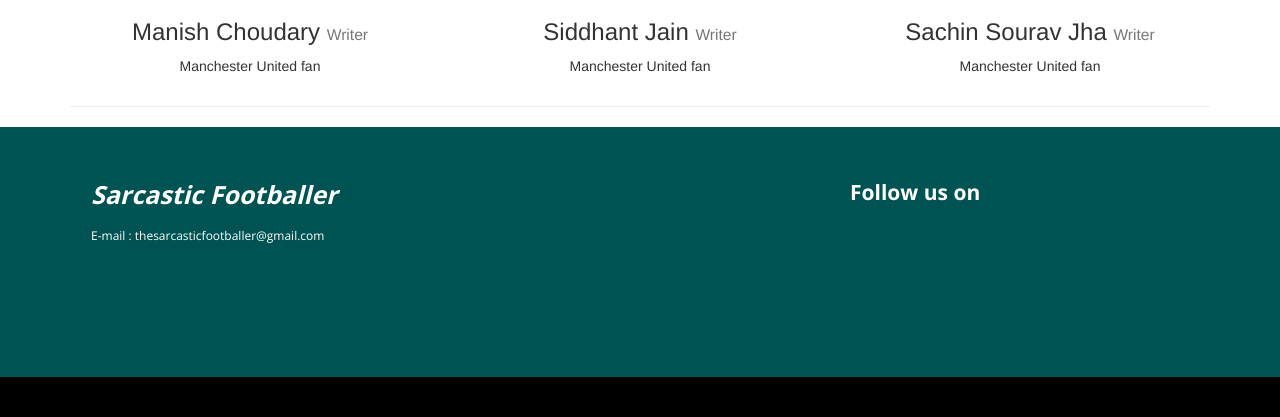
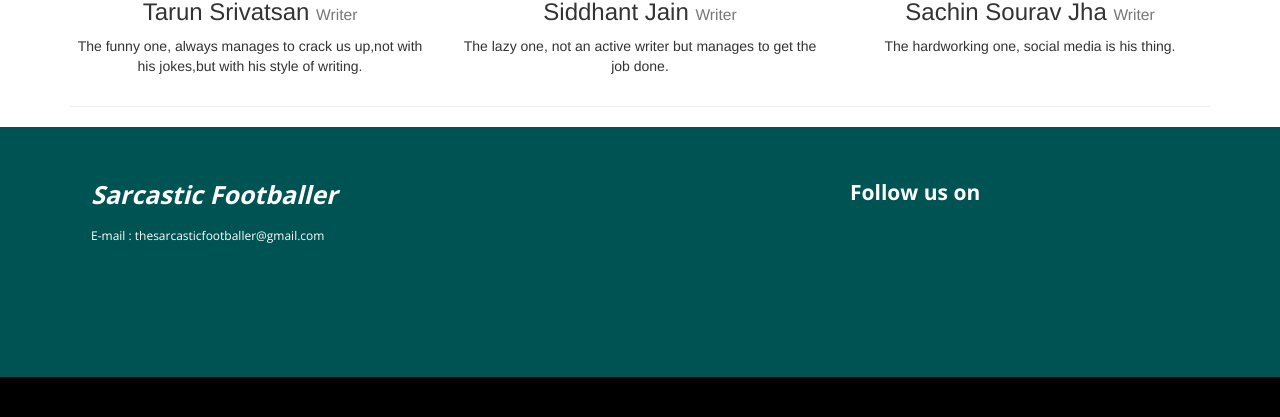
Before and after one commit to thesarcasticfootballer/counter-attack-football, a Python web app: template templates/aboutus.html in a window 1280 px wide. Shown: the part 911-1328 px from the top of the page. Run offline with Jinja, Linux system fonts and the light colour scheme; the template is opened without the code that fills it, so the values that code supplies are empty.

Commit message:
aboutpagefinish

```diff
--- a/templates/aboutus.html
+++ b/templates/aboutus.html
@@ -19,9 +19,9 @@
         <div class="row">
             <div class="col-lg-12">
                 <h1 class="page-header">About Us
-                    <small>It's Nice to Meet You!</small>
+                    <small>Bonjour!</small>
                 </h1>
-                <p>Lorem ipsum dolor sit amet, consectetur adipisicing elit. Sint, explicabo dolores ipsam aliquam inventore corrupti eveniet quisquam quod totam laudantium repudiandae obcaecati ea consectetur debitis velit facere nisi expedita vel?</p>
+               <h4> <p>A group of football trying to communicate to tthe world in their favorite language  Sarcasm</p></h4>
             </div>
         </div>
 
@@ -35,63 +35,72 @@
                 <h3>Rahul Kamath
                     <small>Developer/Writer</small>
                 </h3>
-                <p>Arsenal fan</p>
+                <p>The responsible one,cometh the hour kamath the man.
+</p>
             </div>
             <div class="col-lg-4 col-sm-6 text-center">
                 <img class="img-circle img-responsive img-center" src="http://res.cloudinary.com/the-sarcastic-footballer/image/upload/v1484305518/theja_pr79hr.jpg" alt="">
                 <h3>Sree Theja
                     <small>Developer</small>
                 </h3>
-                <p>Manchester United fan</p>
+                <p>The  geeky one , backend developer.
+</p>
             </div>
             <div class="col-lg-4 col-sm-6 text-center">
                 <img class="img-circle img-responsive img-center" src="http://res.cloudinary.com/the-sarcastic-footballer/image/upload/v1484305410/hari_ky0wwx.jpg" alt="">
                 <h3>Hari A
                     <small>Developer/Writer</small>
                 </h3>
-                <p>Liverpool fan</p>
+                <p>The yolo one, he never walks alone.
+</p>
             </div>
             <div class="col-lg-4 col-sm-6 text-center">
                 <img class="img-circle img-responsive img-center" src="http://res.cloudinary.com/the-sarcastic-footballer/image/upload/c_scale,h_800,w_800/v1484305518/sameer_itrxee.jpg" alt="">
                 <h3>Sameer Pasha
                     <small>Developer</small>
                 </h3>
-                <p>Chelsea fan</p>
+                <p>The foodie, eat sleep and repeat
+</p>
+            </div>
+            <div class="col-lg-4 col-sm-6 text-center">
+                <img class="img-circle img-responsive img-center" src="http://res.cloudinary.com/the-sarcastic-footballer/image/upload/v1484305410/c46bebf5-1a46-401f-9f99-d4c7ab9810c8_fv5fru.jpg" alt="">
+                <h3>Manish Choudary
+                    <small>Writer</small>
+                </h3>
+                <p>The creative one, adds a trendy spin to everything.
+
+</p>
+            </div>
+            <div class="col-lg-4 col-sm-6 text-center">
+                <img class="img-circle img-responsive img-center" src="http://res.cloudinary.com/the-sarcastic-footballer/image/upload/v1484305829/anuj_eq0arb.jpg" alt="">
+                <h3>Anuj Iyer
+                    <small>Writer</small>
+                </h3>
+                <p>The small one food is love food is life
+</p>
             </div>
             <div class="col-lg-4 col-sm-6 text-center">
                 <img class="img-circle img-responsive img-center" src="http://res.cloudinary.com/the-sarcastic-footballer/image/upload/v1484305410/tarun_bjivrp.jpg" alt="">
                 <h3>Tarun Srivatsan
                     <small>Writer</small>
                 </h3>
-                <p>Manchester United fan</p>
-            </div>
-            <div class="col-lg-4 col-sm-6 text-center">
-                <img class="img-circle img-responsive img-center" src="http://res.cloudinary.com/the-sarcastic-footballer/image/upload/v1484305829/anuj_eq0arb.jpg" alt="">
-                <h3>Anuj Iyer
-                    <small>Writer</small>
-                </h3>
-                <p>Arsenal fan</p>
-            </div>
-            <div class="col-lg-4 col-sm-6 text-center">
-                <img class="img-circle img-responsive img-center" src="http://res.cloudinary.com/the-sarcastic-footballer/image/upload/v1484305410/c46bebf5-1a46-401f-9f99-d4c7ab9810c8_fv5fru.jpg" alt="">
-                <h3>Manish Choudary
-                    <small>Writer</small>
-                </h3>
-                <p>Manchester United fan</p>
+                <p>The funny one, always manages to crack us up,not with his jokes,but with his style of writing.
+</p>
             </div>
             <div class="col-lg-4 col-sm-6 text-center">
                 <img class="img-circle img-responsive img-center" src="http://res.cloudinary.com/the-sarcastic-footballer/image/upload/v1484305410/sidjain_krzikg.jpg" alt="">
                 <h3>Siddhant Jain
                     <small>Writer</small>
                 </h3>
-                <p>Manchester United fan</p>
+                <p>The lazy one, not an active writer but manages to get the job done.
+</p>
             </div>
             <div class="col-lg-4 col-sm-6 text-center">
                 <img class="img-circle img-responsive img-center" src="http://res.cloudinary.com/the-sarcastic-footballer/image/upload/v1484393314/pp_xxel2m.jpg" alt="">
                 <h3>Sachin Sourav Jha
                     <small>Writer</small>
                 </h3>
-                <p>Manchester United fan</p>
+                <p>The hardworking one, social media is his thing.</p>
             </div>
         </div>
 
```
